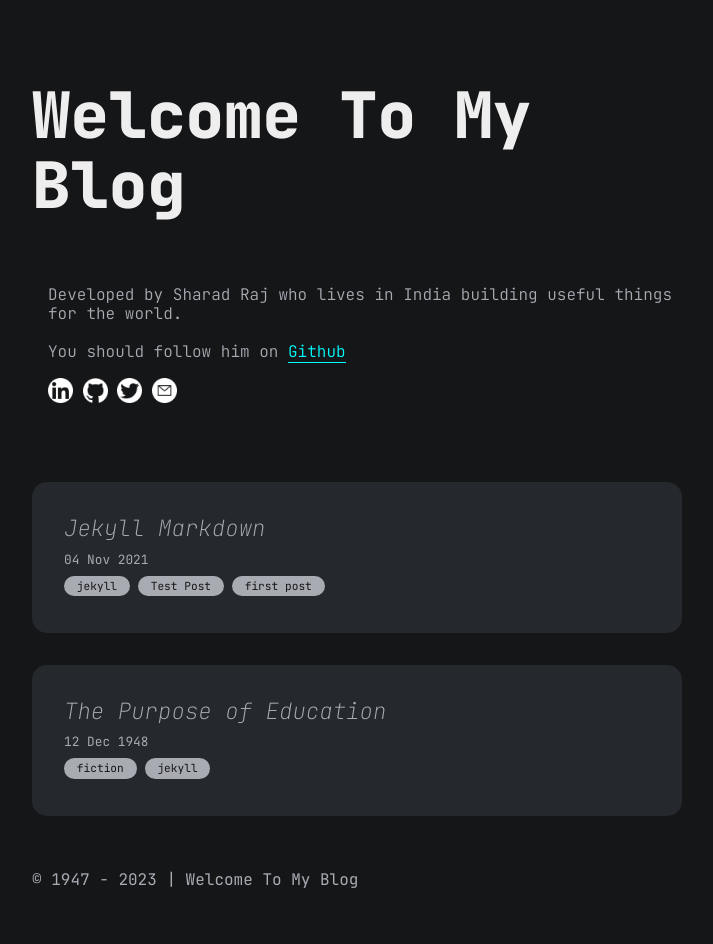
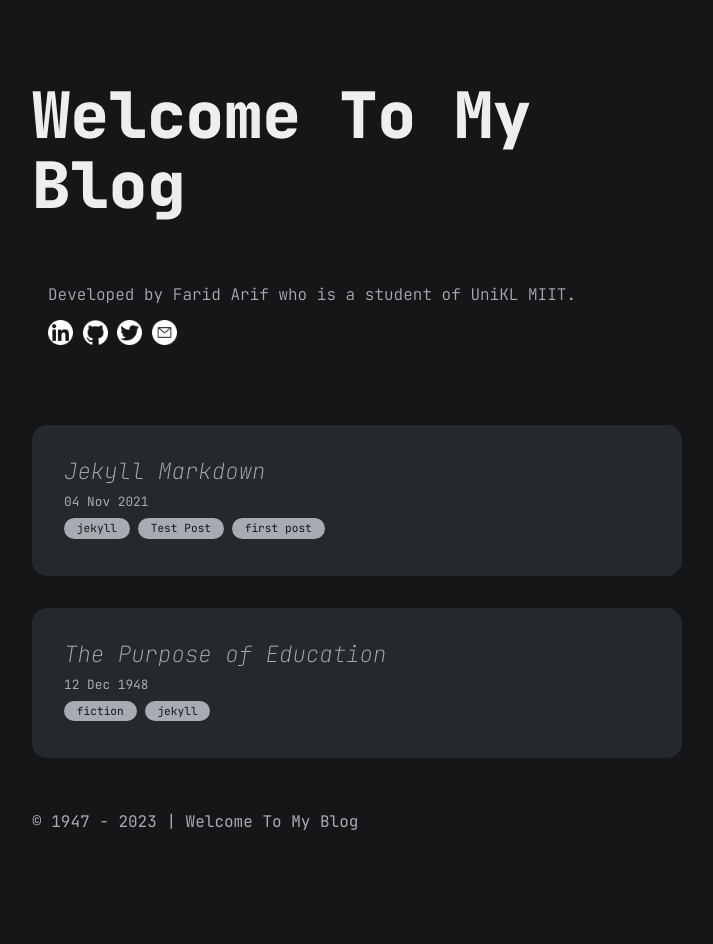
Before and after one commit to faridarif/faridarif.github.io, a Jekyll site: the page built from index.md, in a window 1280 px wide. Shown: the whole page, without its empty margins (283-996 px from the left). Built offline with Jekyll 4.4.1, drawn with Linux system fonts in a browser that asks for light colours; after the commit the page ends 900 px from its top, so only the background shows below that.

Commit message:
Update author.yml

```diff
--- a/_data/author.yml
+++ b/_data/author.yml
@@ -2,12 +2,8 @@ name: Farid Arif
 dp:
 description: "
   <p>
-    Developed by Sharad Raj who lives in India building useful things for the world.
+    Developed by Farid Arif who is a student of UniKL MIIT.
   </p>
-  <br/>
-  <p>
-    You should follow him on <a href='https://github.com/sharadcodes' target='_blank'>Github</a>
-  </P>
 "
 email: farid.abdullah@s.unikl.edu.my
 contact:
```
